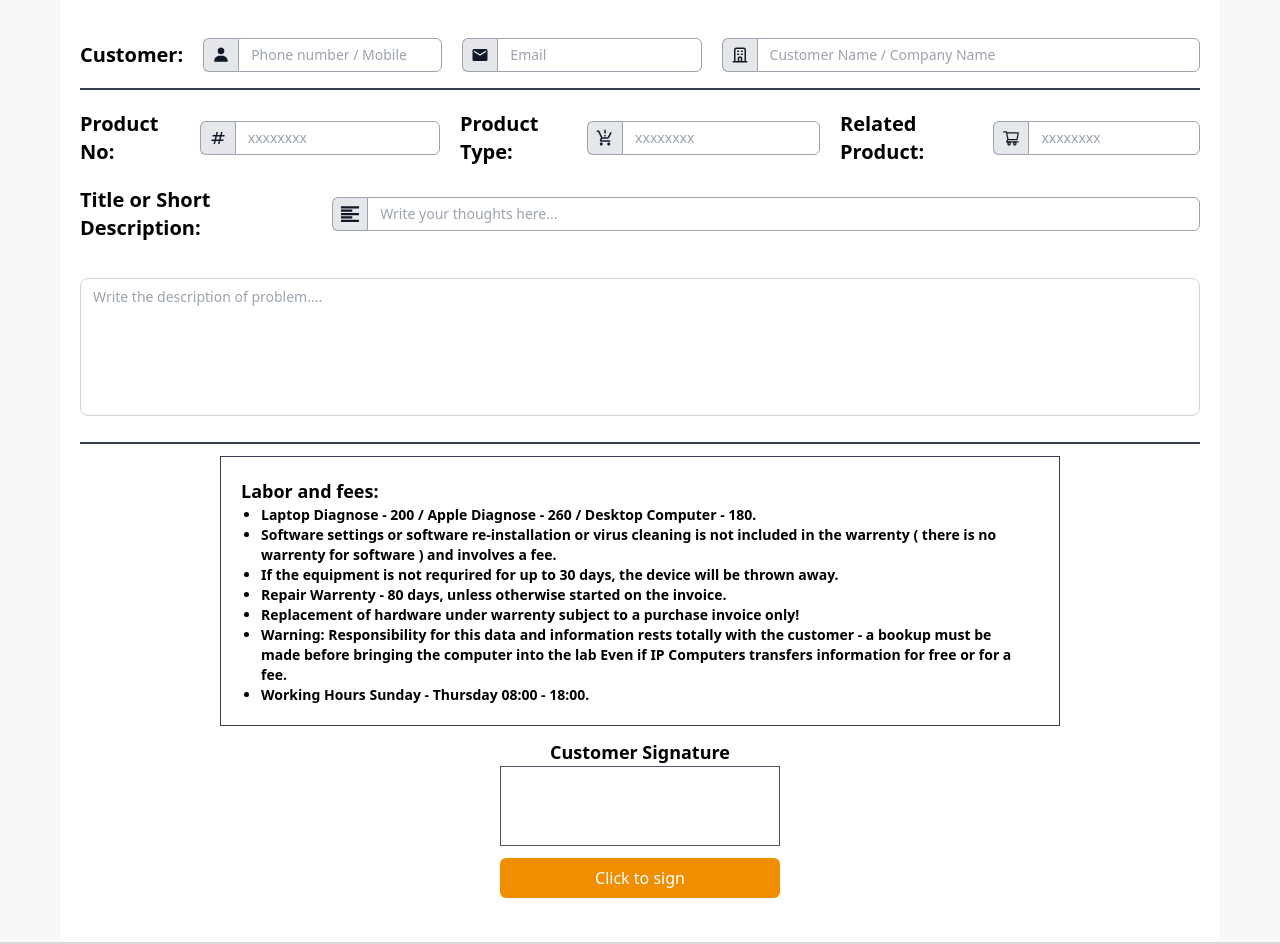
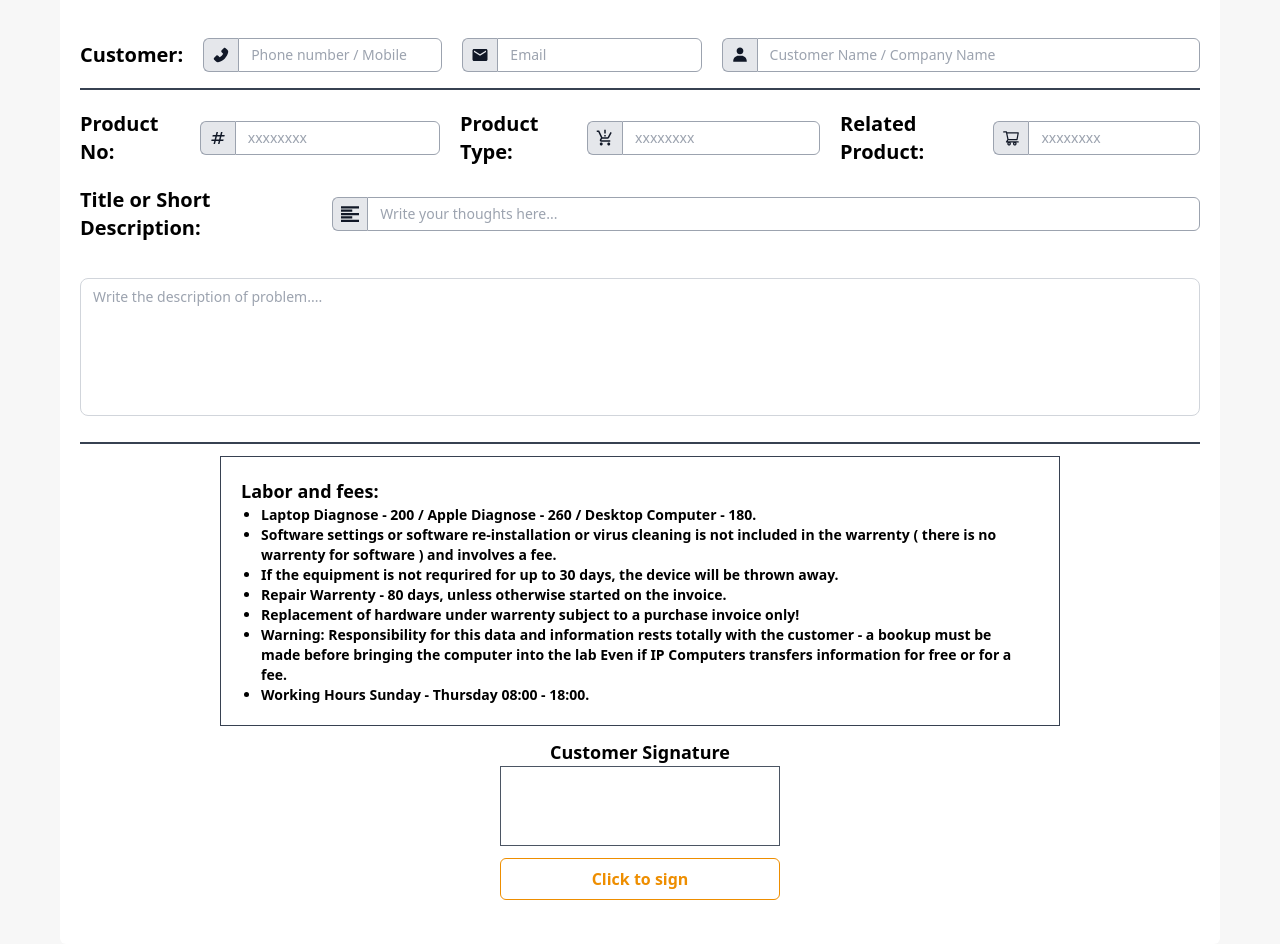
Before and after one commit to faixanmalik/pages, a Next.js app: page /menu/pdfForms in a window 1280 px wide. Shown: the part 488-1432 px from the top of the page. Built offline with nearby package versions, Linux system fonts and the light colour scheme.

Commit message:
done with pdf form

```diff
--- a/src/pages/menu/pdfForms.js
+++ b/src/pages/menu/pdfForms.js
@@ -1,5 +1,5 @@
 import { React } from 'react'
-import { AiOutlineShoppingCart } from 'react-icons/ai'
+import { AiFillPhone, AiOutlineShoppingCart } from 'react-icons/ai'
 import { BiSolidUser } from 'react-icons/bi'
 import { BsBuilding, BsFillCheckCircleFill } from 'react-icons/bs'
 import { HiOutlineOfficeBuilding } from 'react-icons/hi'
@@ -55,7 +55,7 @@ const PdfForms = () => {
                 <div className='flex flex-col w-1/4'>
                   <div className='flex'>
                     <span className="inline-flex items-center px-2 py-[6px] text-sm text-gray-900 bg-gray-200 border border-r-0 border-gray-400 rounded-l-md">
-                        <BiSolidUser className='text-lg'/>
+                        <AiFillPhone className='text-lg'/>
                     </span>
                     <input placeholder='Phone number / Mobile' type="number" id="website-admin" className="px-3 py-[6px] w-full text-sm bg-white bg-opacity-50 resize-none text-gray-700 outline-none border border-gray-400 focus:border-blue-500 focus:shadow-lg shadow-blue-500 rounded-r-md transition-colors duration-200 ease-in-out"/>
                   </div>
@@ -73,7 +73,7 @@ const PdfForms = () => {
                 <div className='flex flex-col w-1/2'>
                     <div className='flex'>
                       <span className="inline-flex items-center px-2 py-[6px] text-sm text-gray-900 bg-gray-200 border border-r-0 border-gray-400 rounded-l-md">
-                          <HiOutlineOfficeBuilding className='text-lg'/>
+                          <BiSolidUser className='text-lg'/>
                       </span>
                       <input placeholder='Customer Name / Company Name' type="text" id="website-admin" className="px-3 py-[6px] w-full text-sm bg-white bg-opacity-50 resize-none text-gray-700 outline-none border border-gray-400 focus:border-blue-500 focus:shadow-lg shadow-blue-500 rounded-r-md transition-colors duration-200 ease-in-out"/>
                     </div>
@@ -160,7 +160,7 @@ const PdfForms = () => {
 
 
             <div className='w-1/4 mx-auto flex justify-center'>
-                <button type="submit" className='flex p-[8px] rounded-md px-3 w-full justify-center items-center gap-1 bg-[#ee8e00] text-white cursor-pointer'>
+                <button type="submit" className='flex p-[8px] rounded-md px-3 w-full justify-center items-center gap-1 border border-[#ee8e00] hover:bg-[#ee8e00] hover:text-white text-[#ee8e00] font-semibold cursor-pointer'>
                   {/* <BsFillCheckCircleFill className='text-sm'/> */}
                   <h1 className=''>Click to sign</h1>
                 </button>
```
